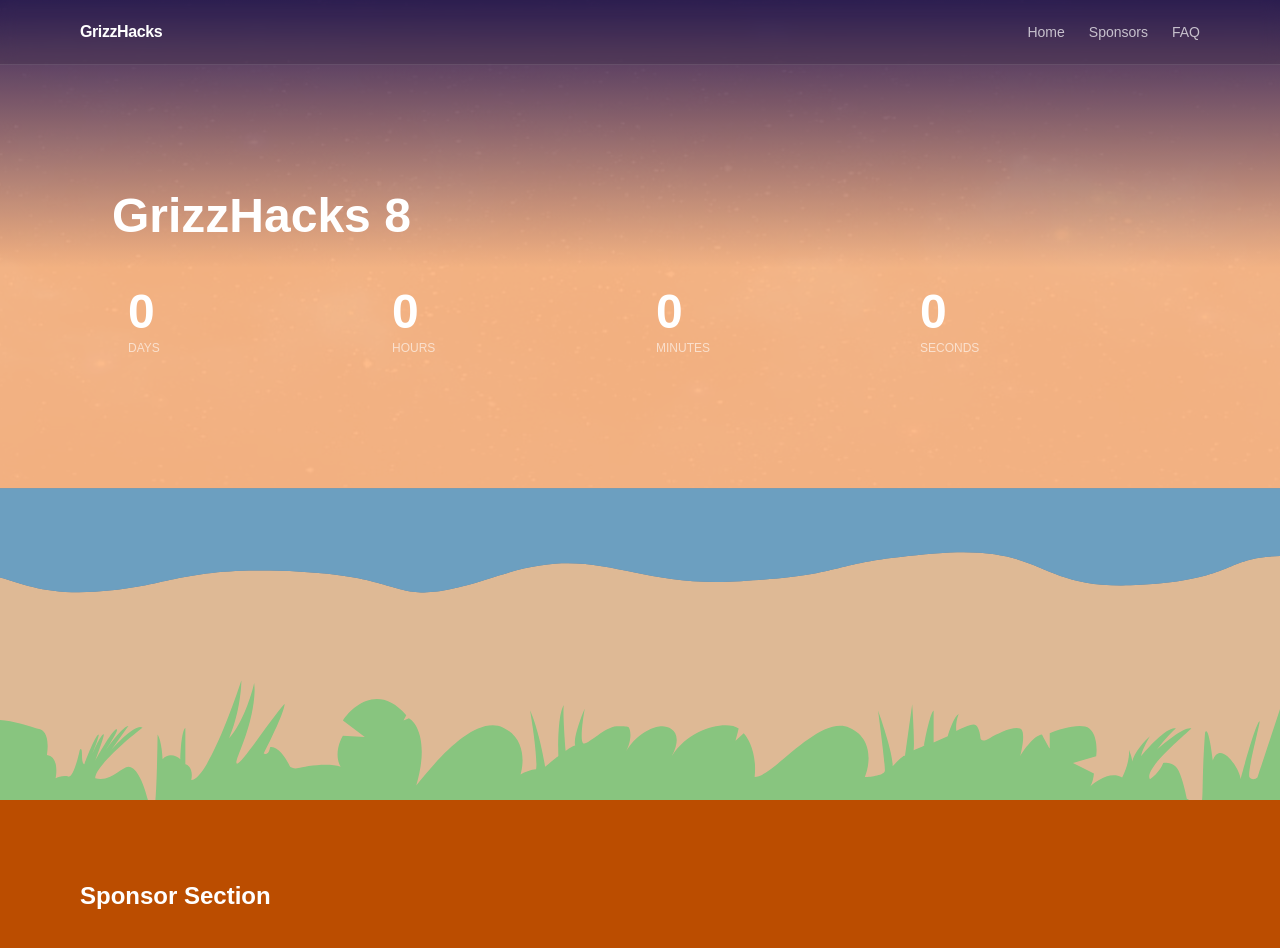
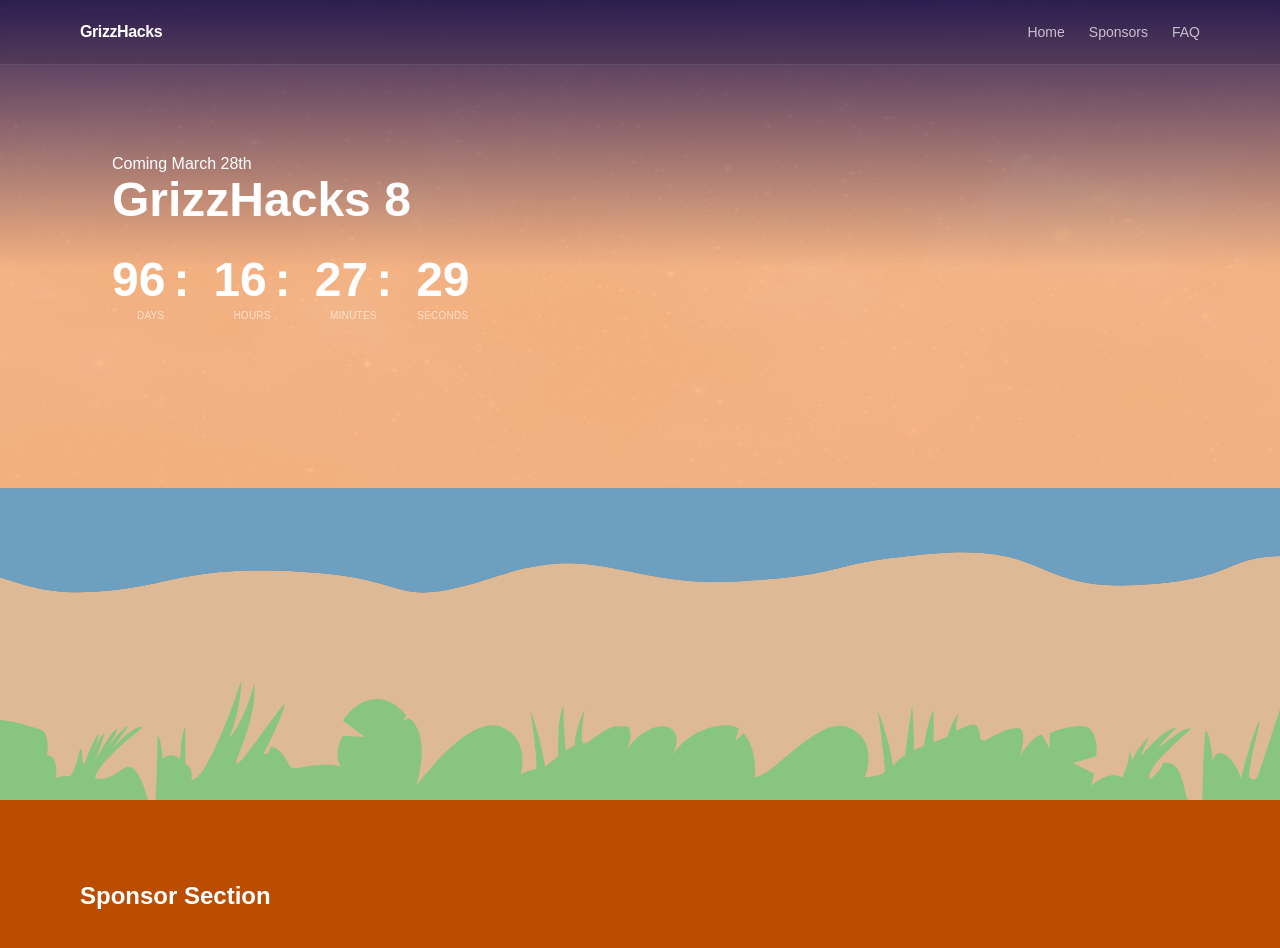
Before and after one commit to TravisBoyd884/GrizzHacks-8-Countdown, a Next.js app: page / in a window 1280 px wide. Shown: the top 948 px of the page. Built offline with nearby package versions, Linux system fonts and the light colour scheme.

Commit message:
Added the countdown clock

```diff
--- /dev/null
+++ b/components/Countdown.tsx
@@ -0,0 +1,71 @@
+"use client";
+
+import { useEffect, useMemo, useState } from "react";
+
+function pad2(n: number) {
+  return String(n).padStart(2, "0");
+}
+
+type Parts = {
+  days: number;
+  hours: number;
+  minutes: number;
+  seconds: number;
+};
+
+function getParts(ms: number): Parts {
+  const totalSeconds = Math.max(0, Math.floor(ms / 1000));
+
+  const days = Math.floor(totalSeconds / 86400);
+  const hours = Math.floor((totalSeconds % 86400) / 3600);
+  const minutes = Math.floor((totalSeconds % 3600) / 60);
+  const seconds = totalSeconds % 60;
+
+  return { days, hours, minutes, seconds };
+}
+
+export default function Countdown({ targetISO }: { targetISO: string }) {
+  const target = useMemo(() => new Date(targetISO).getTime(), [targetISO]);
+  const [now, setNow] = useState(() => Date.now());
+
+  useEffect(() => {
+    const id = window.setInterval(() => setNow(Date.now()), 1000);
+    return () => window.clearInterval(id);
+  }, []);
+
+  const diff = target - now;
+  const { days, hours, minutes, seconds } = getParts(diff);
+
+  const items = [
+    { label: "Days", value: String(days) },
+    { label: "Hours", value: pad2(hours) },
+    { label: "Minutes", value: pad2(minutes) },
+    { label: "Seconds", value: pad2(seconds) },
+  ];
+
+  return (
+    <div className="mt-8 flex w-full justify-center sm:justify-start gap-3 sm:gap-6">
+      {items.map((item, i) => (
+        <div key={item.label} className="flex flex-col items-center">
+          {/* Top row: number + separator */}
+          <div className="flex items-baseline">
+            <div className="font-timer text-4xl sm:text-5xl font-bold leading-none tabular-nums">
+              {item.value}
+            </div>
+
+            {i < items.length - 1 && (
+              <div className="ml-2 font-timer text-4xl sm:text-5xl font-bold leading-none tabular-nums">
+                :
+              </div>
+            )}
+          </div>
+
+          {/* Lower Labels */}
+          <div className="mt-1 text-[10px] uppercase tracking-wide text-white/60">
+            {item.label}
+          </div>
+        </div>
+      ))}
+    </div>
+  );
+}
--- a/components/Hero.tsx
+++ b/components/Hero.tsx
@@ -1,4 +1,8 @@
+"use client";
 import Image from "next/image";
+import dynamic from "next/dynamic";
+
+const Countdown = dynamic(() => import("./Countdown"), { ssr: false });
 
 export default function Hero() {
   return (
@@ -13,24 +17,14 @@ export default function Hero() {
       />
 
       {/* Content */}
-      <div className="mx-auto max-w-6xl px-4 py-16 md:py-40 lg:py-40">
+      <div className="mx-auto max-w-6xl px-4 py-16 md:py-30 lg:py-30">
         <div className="p-8 text-center sm:text-left">
+          <h2>Coming March 28th</h2>
           <h1 className="text-3xl font-bold text-white sm:text-5xl">
             GrizzHacks 8
           </h1>
 
-          <div className="mt-8 grid place-items-center sm:grid-cols-4 sm:place-items-start">
-            {["Days", "Hours", "Minutes", "Seconds"].map((label) => (
-              <div key={label} className="p-4">
-                <div className="lg:text-5xl md:text-5xl text-3xl font-bold">
-                  0
-                </div>
-                <div className="mt-1 text-xs uppercase text-white/60">
-                  {label}
-                </div>
-              </div>
-            ))}
-          </div>
+          <Countdown targetISO="2026-03-28T09:00:00-04:00" />
         </div>
       </div>
     </section>
```
